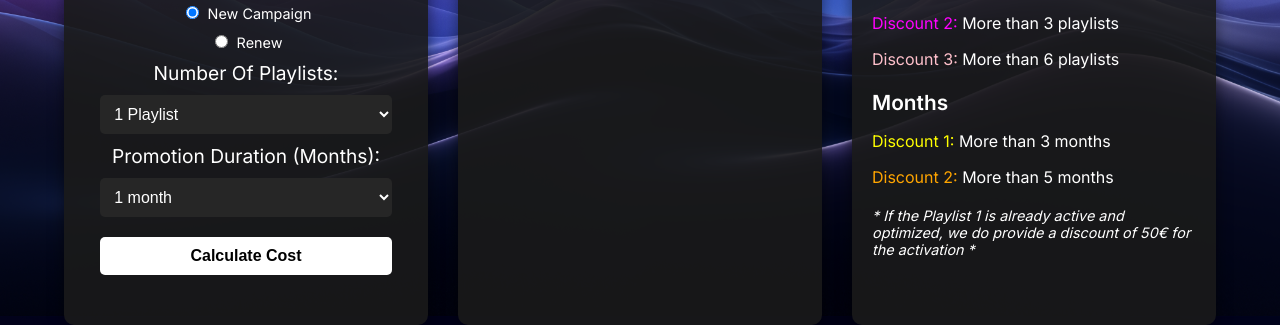
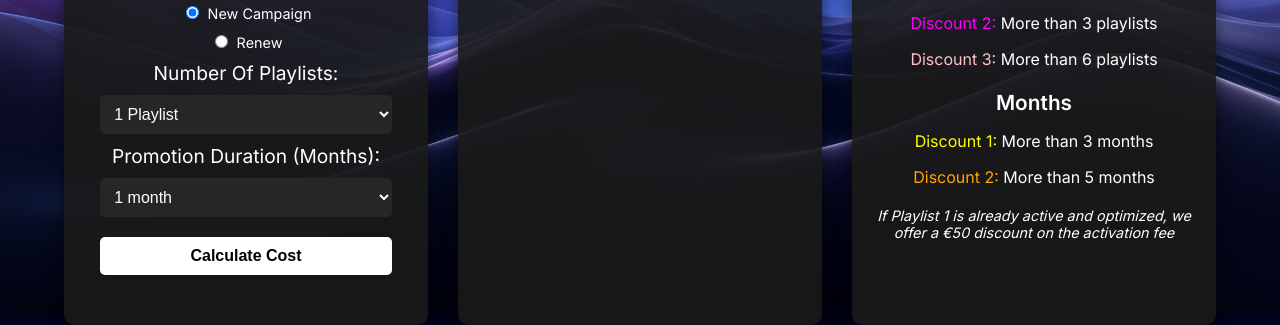
Before and after one commit to soundvertise/Soundvertise-Cost-Calculator, a plain HTML site: page index.html in a window 1280 px wide. Shown: the part 484-809 px from the top of the page. Drawn offline with Linux system fonts and the light colour scheme.

Commit message:
Update index.html

```diff
--- a/index.html
+++ b/index.html
@@ -38,9 +38,6 @@
             max-width: 350px;
             width: 100%;
             text-align: center;
-        }
-        .summary, .discount-panel {
-            text-align: left;
         }
         h1, h2 {
             font-size: 2em;
@@ -114,8 +111,8 @@
         .discount-orange { color: #FFA500; } /* D2 months (>5) */
 
         .calculator { order: 1; }
-        .summary { order: 2; }
-        .discount-panel { order: 3; }
+        .summary { order: 2; text-align: center; }
+        .discount-panel { order: 3; text-align: center; }
 
         .disclaimer {
             font-size: 0.9em;
@@ -176,7 +173,7 @@
             <p><span class="discount-orange">Discount 2:</span> More than 5 months</p>
 
             <div class="disclaimer">
-                * If the Playlist 1 is already active and optimized, we do provide a discount of 50€ for the activation *
+                If Playlist 1 is already active and optimized, we offer a €50 discount on the activation fee
             </div>
         </div>
     </div>
@@ -259,7 +256,7 @@
                             }
                         }
                     } else if (monthsD1) {
-                        // Discount 1 months: tutti i mesi gialli se Renew, se New il primo no
+                        // Discount 1 months: se Renew tutti gialli, se New primo mese no
                         if (isRenew) {
                             monthLabel = `<span class="discount-yellow">Month ${m}:</span>`;
                         } else {
```
